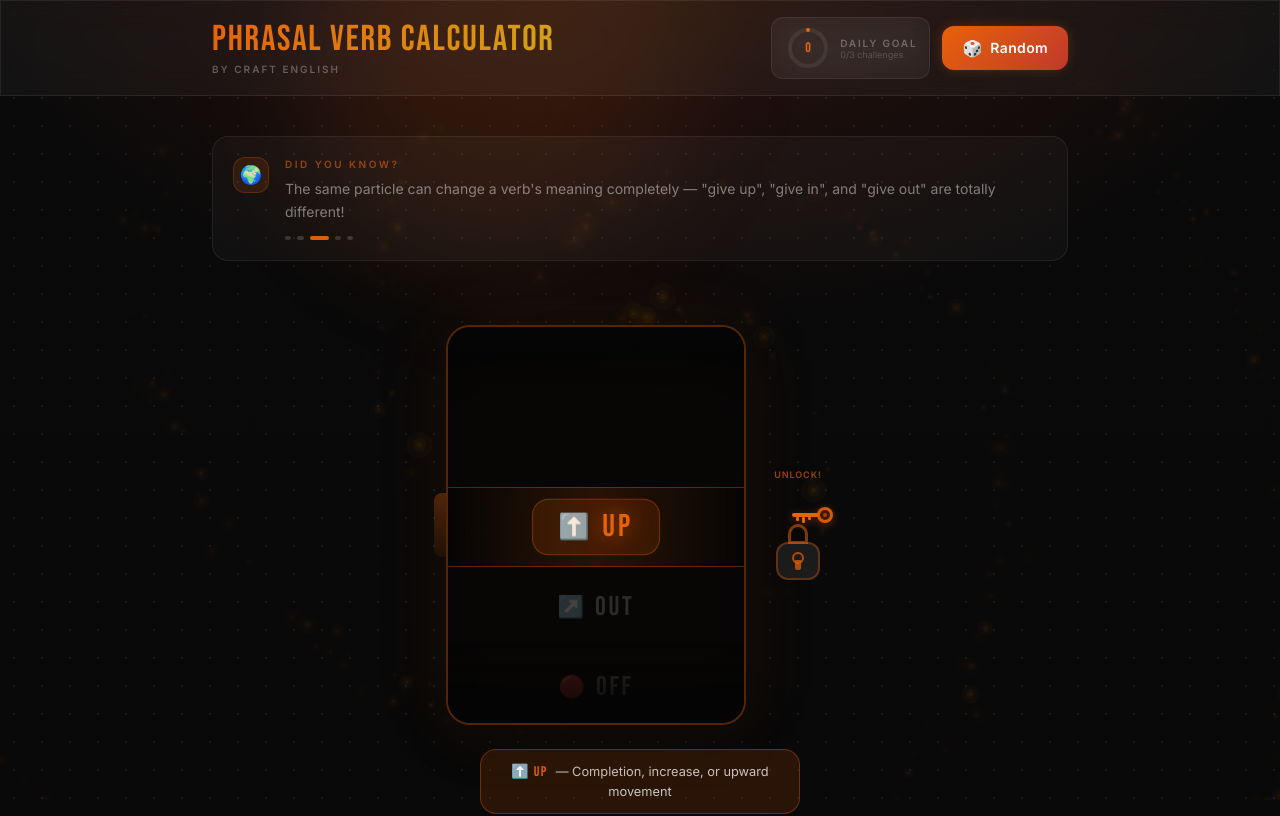
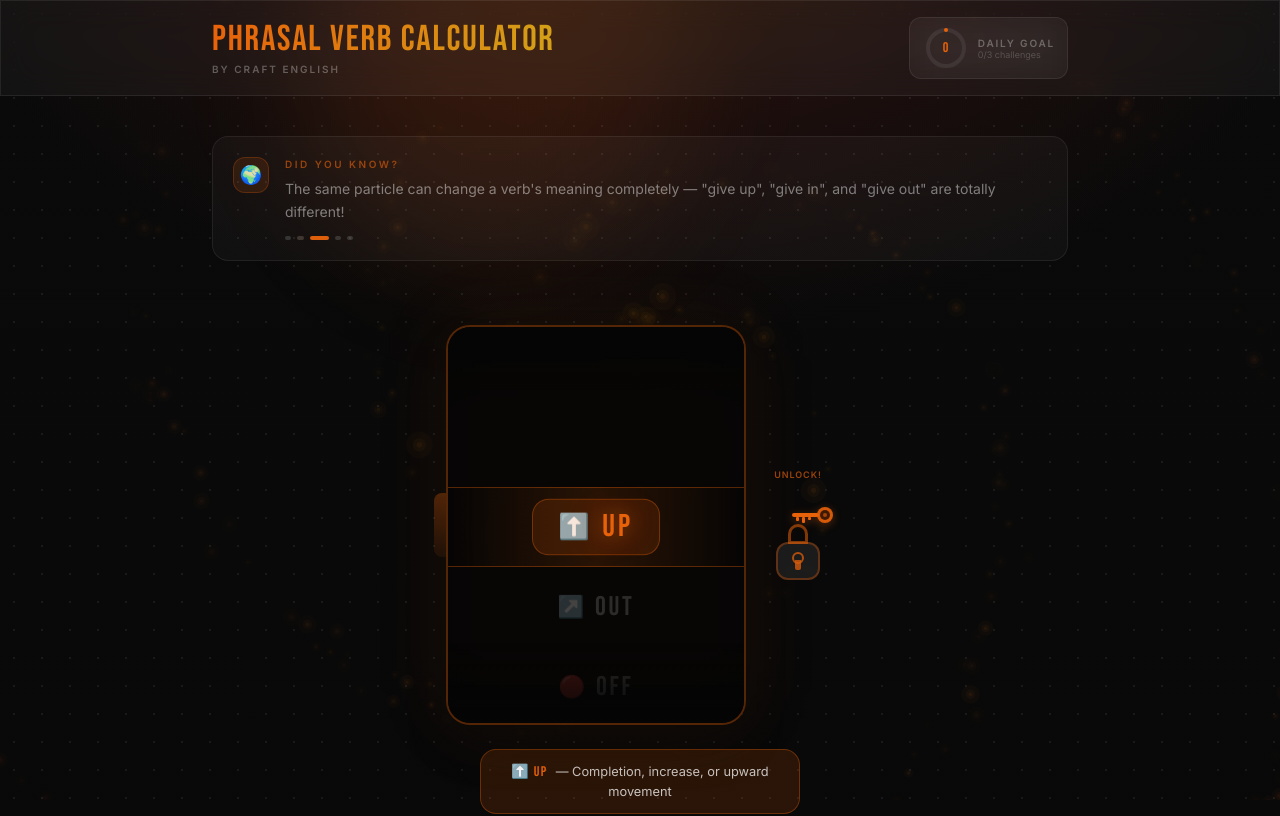
Before and after one commit to vroue18-jpg/carrusel, a React (Vite) app: page / in a window 1280 px wide. Shown: the top 816 px of the page. Built offline with nearby package versions, Linux system fonts and the light colour scheme.

Commit message:
Remove Random button from header

```diff
--- a/src/App.tsx
+++ b/src/App.tsx
@@ -230,25 +230,6 @@ export default function App() {
               </div>
             )}
 
-            {/* Random / Dice button */}
-            <button
-              onClick={pickRandom}
-              disabled={diceRolling}
-              className={`flex items-center gap-2 px-5 py-2.5 rounded-xl font-semibold text-sm text-white
-                         bg-btn-gradient shadow-glow-sm hover:shadow-glow-md
-                         active:scale-95 transition-all duration-200 disabled:cursor-not-allowed
-                         ${btnAnim ? 'animate-slideInRight' : ''}`}
-            >
-              <span
-                className="text-base inline-block"
-                style={{ animation: diceRolling ? 'diceRoll 0.6s cubic-bezier(0.16,1,0.3,1)' : 'none' }}
-              >
-                {diceFace}
-              </span>
-              <span className="hidden sm:inline tracking-wide">
-                {diceRolling ? 'Rolling…' : 'Random'}
-              </span>
-            </button>
           </div>
         </div>
       </header>
```
